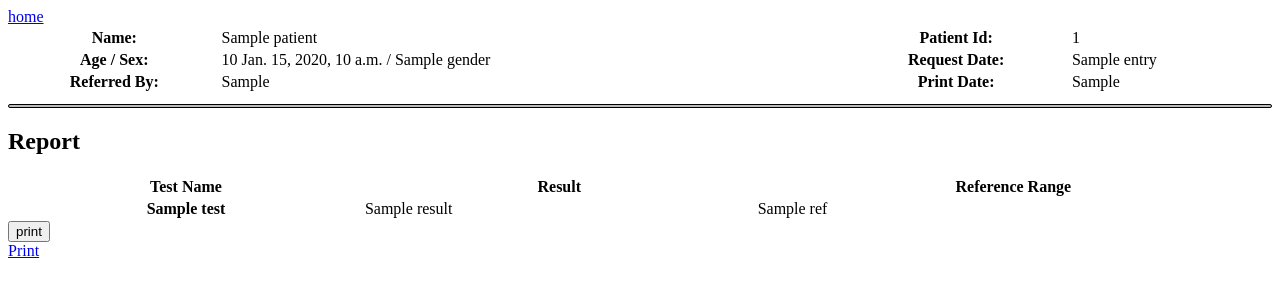
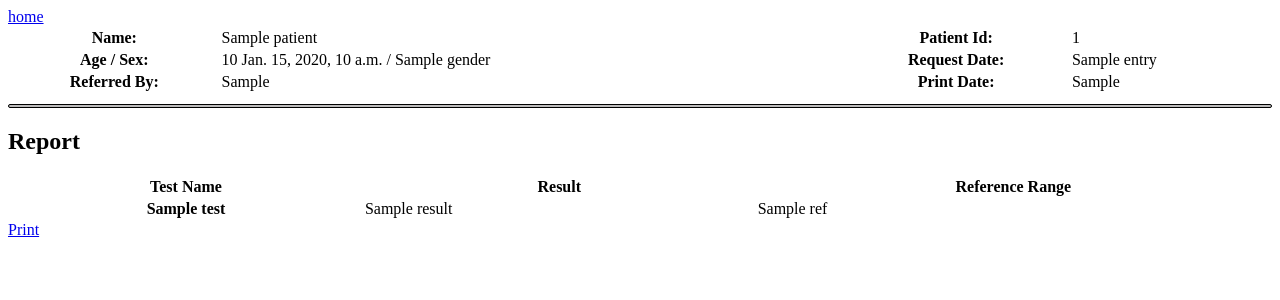
Before and after one commit to mahmoud15670/program, a Django app: template mhlbia/homs/templates/homs/result_detail.html in a window 1280 px wide. Shown: the top 300 px of the page. Run offline with Django 4.2, Linux system fonts and the light colour scheme; the template is opened without the code that fills it: most values are stand-ins (such as "Sample title", 1, 10 or a date in 2020).

Commit message:
Mar 24, 2024, 4:10 PM

```diff
--- a/mhlbia/homs/templates/homs/result_detail.html
+++ b/mhlbia/homs/templates/homs/result_detail.html
@@ -38,11 +38,7 @@
         <td>{{result.ref}}</td>
     </tr>
 </table>
-<form action="{% url 'result_print' result.id %}" method="post">
-    {% csrf_token %}
-    <input type="submit" value="print">
-</form>
-<a href="javascript:">Print</a>
+<a href="javascript:report()">Print</a>
 <footer><img src="{% static 'tail.jpg' %}" alt="tail img"></footer>
 <script>
     function report() {
--- a/mhlbia/homs/views.py
+++ b/mhlbia/homs/views.py
@@ -93,3 +93,4 @@ class ResultCreateView(generic.UpdateView):
 
 class ResultDetilView(generic.DetailView):
     model = Result
+    self.object.pr
```
